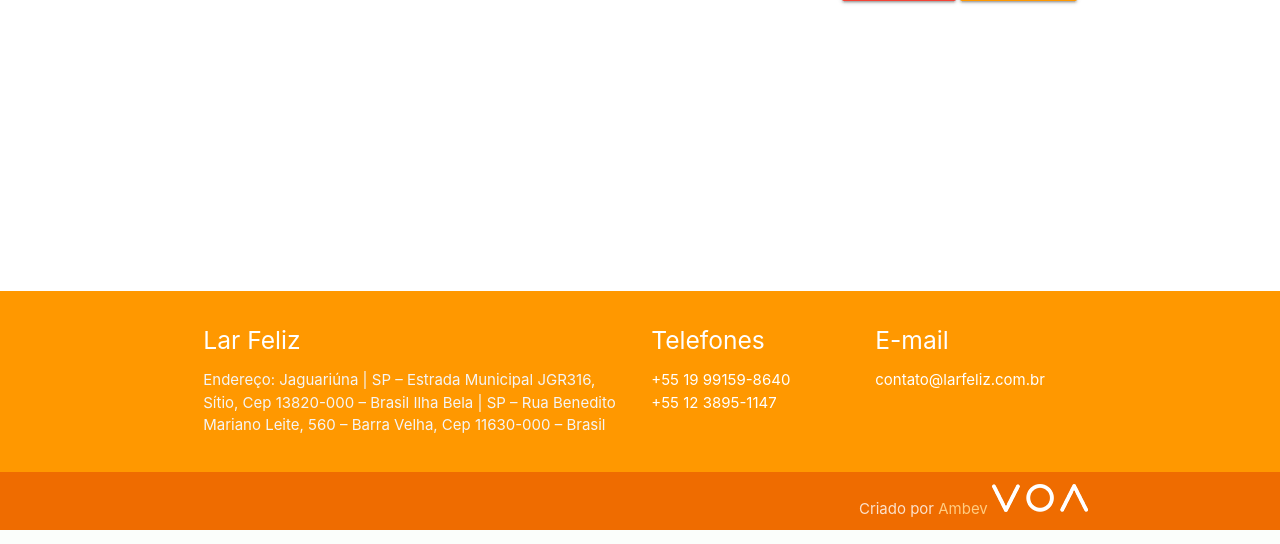
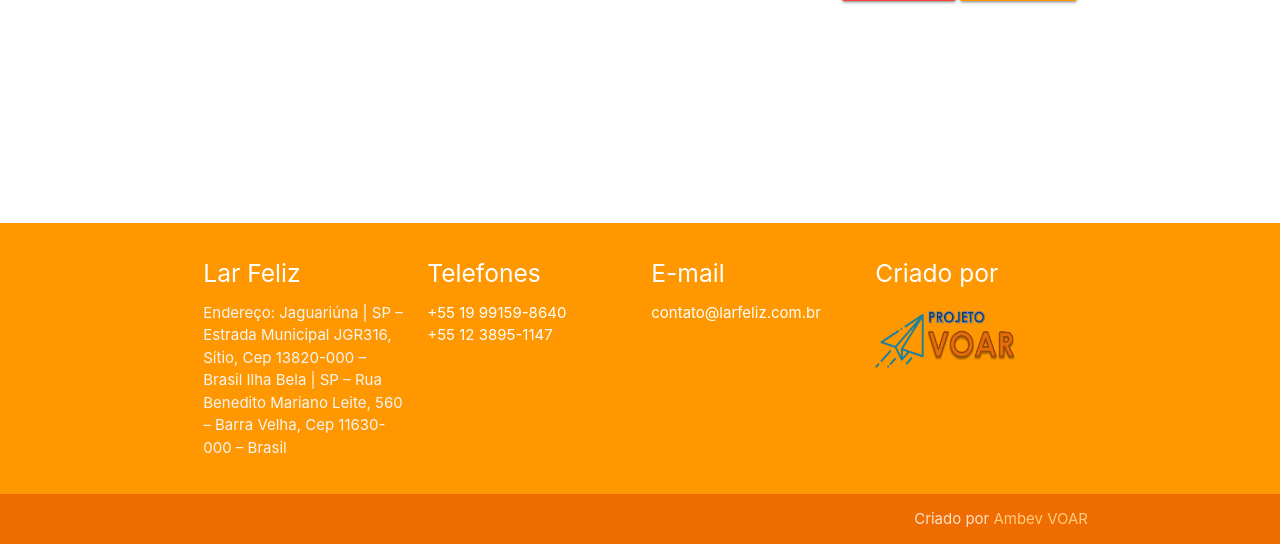
Before and after one commit to CarlosMagnoSTavares/larfeliz, a PHP site: page /formFiliacao.php in a window 1280 px wide. Shown: the part 708-1252 px from the top of the page. Run offline with PHP 8.4, Linux system fonts and the light colour scheme; data comes from the database, SQL or seed files in the repository.

Commit message:
Correção do logo
Alteração do logo do footer

```diff
--- a/formFiliacao.php
+++ b/formFiliacao.php
@@ -44,7 +44,7 @@ $acao = isset($_GET['acao'])? $_GET['acao']:null;
 
 	}
 
-//EDITAR
+//EDITAR carrega dados no form
 if ($acao == 'editar' || $acao == 'excluir'|| $acao == 'ver' )
 {
 	if (isset($_GET['id']) && is_numeric($_GET['id']) )
@@ -78,7 +78,7 @@ if ($acao == 'editar' || $acao == 'excluir'|| $acao == 'ver' )
 	}
 }
 
-//EXCLUIR
+//EXCLUIR mostra botão permitindo exclusão
 if (isset($acao))
 {
 	$disable = ($acao=='excluir' || $acao=='ver')? 'disabled="true"':NULL; //Desabilita os botões
--- a/include/footer.php
+++ b/include/footer.php
@@ -1,13 +1,18 @@
 <!-- AQUI COMEÇA O FOOTER -->
+
+<br><br><br>
+<div align="center" class="center-align">
+  <!-- <img id="logo-container" src="css/voa-logo.png" class="brand-logo" width="200" height="75"></img> -->
+</div>
 <br><br><br>
 <br><br><br>
-<br><br><br>
-<br><br><br>
+
+
   </div>
   <footer class="page-footer orange">
     <div class="container">
       <div class="row">
-        <div class="col l6 s12">
+        <div class="col l3 s12">
           <h5 class="white-text">Lar Feliz</h5>
           <p class="grey-text text-lighten-4">
             Endereço:
@@ -29,13 +34,19 @@
             <li><a class="white-text" href="#!">contato@larfeliz.com.br</a></li>
           </ul>
         </div>
+        <div class="col l3 s12">
+          <h5 class="white-text">Criado por</h5>
+          <ul>
+            <li><img id="logo-container" src="css/voa-logo.png" class="brand-logo" width="160" height="66"></img></li>
+          </ul>
+        </div>
       </div>
     </div>
     <div class="footer-copyright footer-copyright orange darken-3">
       <div class="container right-align">
-      Criado por <a class="orange-text text-lighten-3" >Ambev</a>
-      <a target="_blank" href="http://www.programavoa.prosas.com.br/">
-        <img id="logo-container" src="css/voa-logo.png" class="brand-logo"></img>
+      Criado por <a class="orange-text text-lighten-3" >Ambev VOAR</a>
+      <a target="_blank" href="#">
+
       </a>
       </div>
     </div>
```
Also changed, not shown: filiacao.php (+8 -7 lines), css/voa-logo.png, css/voa-logo_OLD.png (added).
